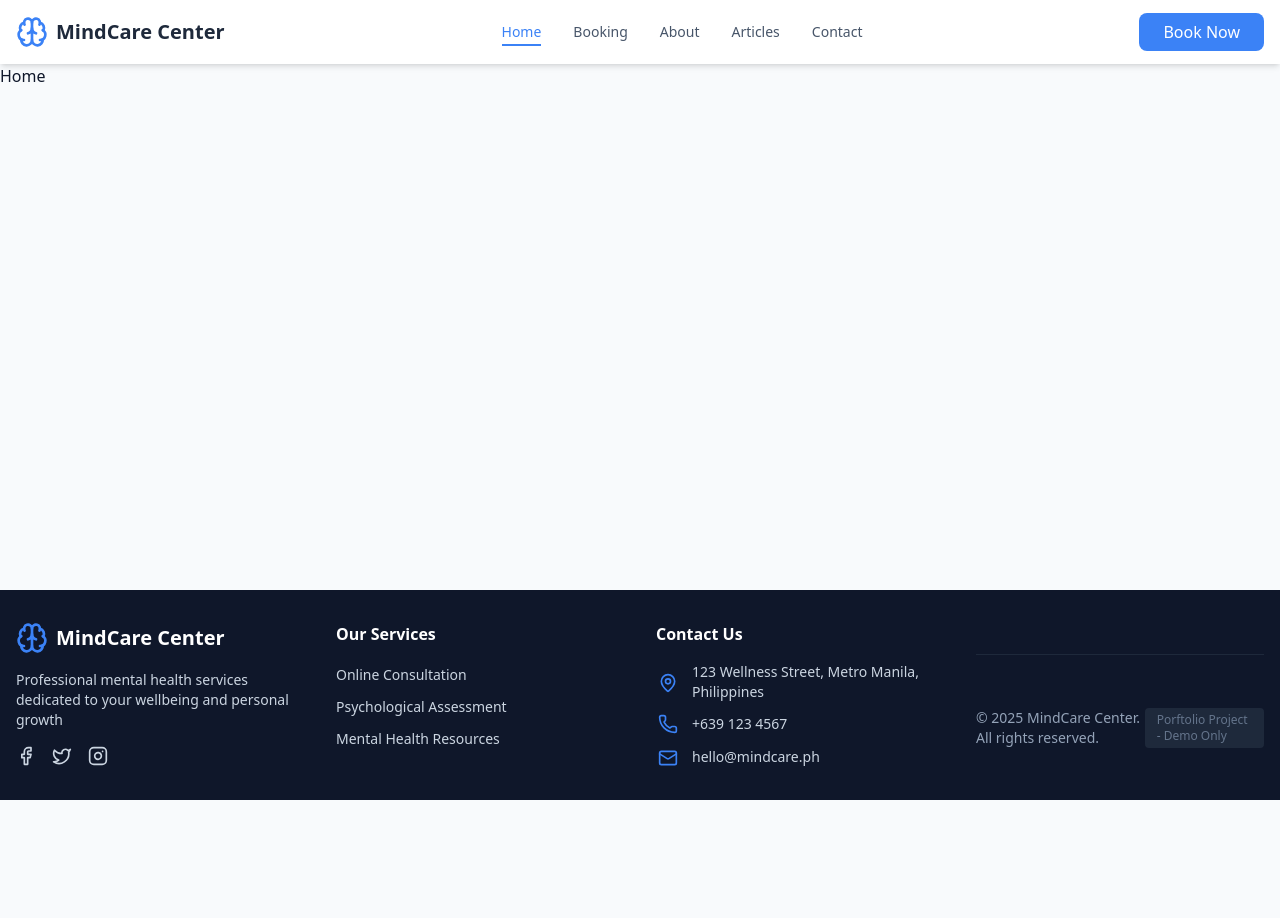
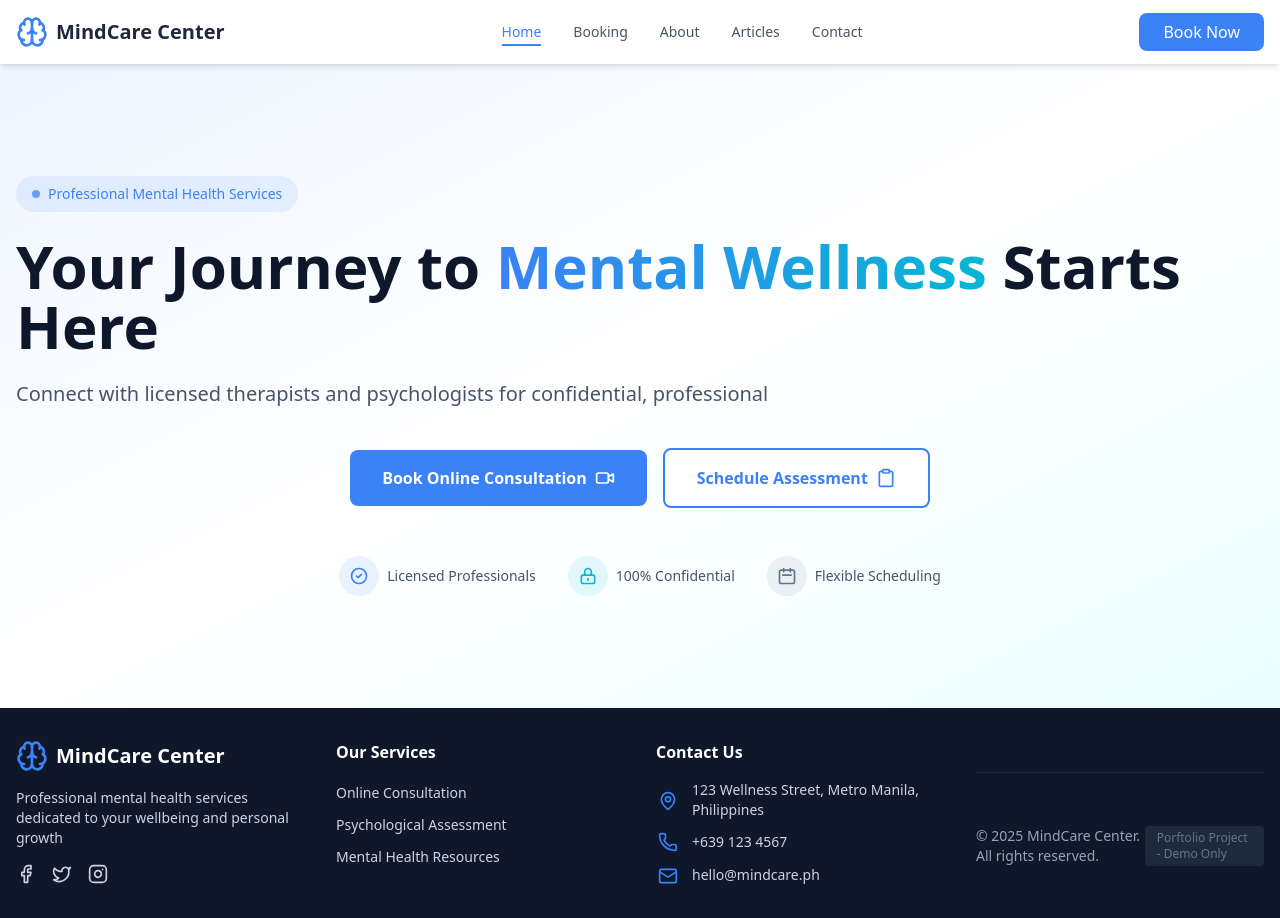
Before and after one commit to nathsycode/psych-services-center, a React (Vite) app in the folder client/: page / in a window 1280 px wide. Before the commit the page ends 800 px from the top, so only its background shows below. Built offline with nearby package versions, Linux system fonts and the light colour scheme.

Commit message:
Added Hero. Work on Services

```diff
--- a/client/src/App.jsx
+++ b/client/src/App.jsx
@@ -12,7 +12,7 @@ export default function App() {
     <Router>
       <div className="flex flex-col min-h-screen bg-slate-50">
         <Navbar />
-        <main className="flex-grow">
+        <main className="flex-grow w-full">
           <Routes>
             <Route path="/" element={<Home />} />
             <Route path="/booking" element={<Booking />} />
--- a/client/src/components/home/Hero.jsx
+++ b/client/src/components/home/Hero.jsx
@@ -0,0 +1,69 @@
+import { Link } from 'react-router-dom'
+import { ArrowRight, Video, Clipboard } from 'lucide-react'
+
+export default function Hero() {
+  return (
+    <section className="relative bg-gradient-to-br from-blue-50 via-white to-cyan-50 py-20 lg:py-28 overflow-hidden w-full">
+      <div className="absolute inset-0 overflow-hidden">
+        <div className="absolute -top-40 -right-40 bg-primary/10 rounded-full blur-3xl"></div>
+        <div className="absolute -bottom-40 -left-40 bg-accent/10 rounded-full blur-3xl"></div>
+      </div>
+
+      <div className="container mx-auto px-4 relative z-10">
+        <div className="inline-flex items-center space-x-2 bg-primary/10 text-primary px-4 py-2 rounded-full text-sm font-medium mb-6 hover:bg-primary/20 transition-colors">
+          <span className="w-2 h-2 bg-primary rounded-full animate-pulse"></span>
+          <span>Professional Mental Health Services</span>
+        </div>
+        <h1 className="text-4xl md:text-5xl lg:text-6xl font-bold text-slate-900 mb-6 leading-tight">
+          Your Journey to{' '}
+          <span className="text-transparent bg-clip-text bg-gradient-to-r from-primary to-accent">Mental Wellness</span>{' '}
+          Starts Here
+        </h1>
+        <p className="text-lg md:text-xl text-slate-600 mb-10 max-x-2xl mx-auto">
+          Connect with licensed therapists and psychologists for confidential, professional
+        </p>
+        <div className="flex flex-col sm:flex-row gap-4 justify-center items-center mb-12">
+          <Link
+            to="/booking"
+            className="group w-full sm:w-auto bg-primary text-white px-8 py-4 rounded-lg font-semibold hover:bg-blue-600 transition-all duration-300 hover:shadow-xl hover:scale-105 flex items-center justify-center space-x-2">
+            <span>Book Online Consultation</span>
+            <Video className="w-5 h-5 group-hover:rotate-12 transition-transform"></Video>
+          </Link>
+          <Link
+            to="/booking"
+            className="group w-full sm:w-auto bg-white text-primary border-2 border-primary px-8 py-4 rounded-lg font-semibold hover:bg-primary hover:text-white transition-all duration-300 hover:shadow-xl hover:scale-105 flex items-center justify-center space-x-2">
+            <span>Schedule Assessment</span>
+            <Clipboard className="w-5 h-5 group-hover:-rotate-12 transition-transform"></Clipboard>
+          </Link>
+        </div>
+
+        <div className="flex flex-wrap justify-center items-center gap-8 text-sm text-slate-600">
+          <div className="flex items-center space-x-2 hover:text-primary transition:colors">
+            <div className="w-10 h-10 bg-primary/10 rounded-full flex items-center justify-center">
+              <svg className="w-5 h-5 text-primary" fill="none" stroke="currentColor" viewBox="0 0 24 24">
+                <path strokeLinecap="round" strokeLinejoin="round" strokeWidth={2} d="M9 12l2 2 4-4m6 2a9 9 0 11-18 0 9 9 0 0118 0z" />
+              </svg>
+            </div>
+            <span className="font-medium">Licensed Professionals</span>
+          </div>
+          <div className="flex items-center space-x-2 hover:text-primary transition:colors">
+            <div className="w-10 h-10 bg-accent/10 rounded-full flex items-center justify-center">
+              <svg className="w-5 h-5 text-accent" fill="none" stroke="currentColor" viewBox="0 0 24 24">
+                <path strokeLinecap="round" strokeLinejoin="round" strokeWidth={2} d="M12 15v2m-6 4h12a2 2 0 002-2v-6a2 2 0 00-2-2H6a2 2 0 00-2 2v6a2 2 0 002 2zm10-10V7a4 4 0 00-8 0v4h8z" />
+              </svg>
+            </div>
+            <span className="font-medium">100% Confidential</span>
+          </div>
+          <div className="flex items-center space-x-2 hover:text-primary transition:colors">
+            <div className="w-10 h-10 bg-slate-500/10 rounded-full flex items-center justify-center">
+              <svg className="w-5 h-5 text-slate-500" fill="none" stroke="currentColor" viewBox="0 0 24 24">
+                <path strokeLinecap="round" strokeLinejoin="round" strokeWidth={2} d="M8 7V3m8 4V3m-9 8h10M5 21h14a2 2 0 002-2V7a2 2 0 00-2-2H5a2 2 0 00-2 2v12a2 2 0 002 2z" />
+              </svg>
+            </div>
+            <span className="font-medium">Flexible Scheduling</span>
+          </div>
+        </div>
+      </div>
+    </section>
+  )
+}
--- a/client/src/pages/Home.jsx
+++ b/client/src/pages/Home.jsx
@@ -1,4 +1,4 @@
-// import Hero from '../components/home/Hero';
+import Hero from '../components/home/Hero';
 // import ServicesSection from '../components/home/ServicesSection';
 // import WhyChooseUs from '../components/home/WhyChooseUs';
 // import Testimonials from '../components/home/Testimonials';
@@ -8,8 +8,7 @@
 export default function Home() {
   return (
     <div className="w-full">
-      Home
-      {/* <Hero /> */}
+      <Hero />
       {/* <ServicesSection /> */}
       {/* <WhyChooseUs /> */}
       {/* <Testimonials /> */}
```
